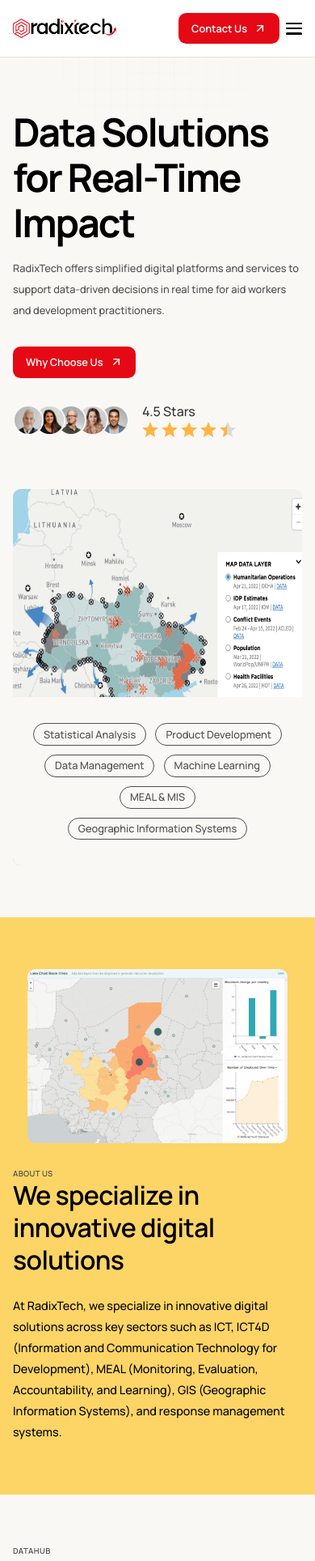
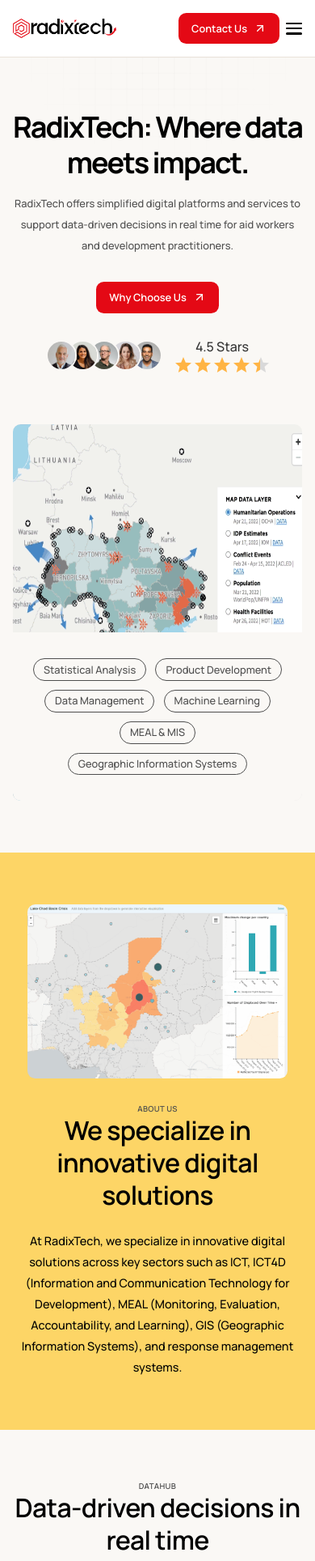
Before and after one commit to tahabaigdev/radixtech, a React (Vite) app: page / in a window 390 px wide. Shown: the top 1928 px of the page at 81% size. Built offline with nearby package versions, Linux system fonts and the light colour scheme.

Commit message:
Project Updated

```diff
--- a/src/components/About_Sec/About_Sec.jsx
+++ b/src/components/About_Sec/About_Sec.jsx
@@ -45,6 +45,7 @@
             initial="hidden"
             animate={inView ? "visible" : "hidden"}
             transition={{ duration: 0.5, delay: 0.3 }}
+            className="text-center sm:text-left"
           >
             <Common_Heading
               title="We specialize in innovative digital solutions"
--- a/src/components/Datahub_Sec/Datahub_Sec.jsx
+++ b/src/components/Datahub_Sec/Datahub_Sec.jsx
@@ -26,7 +26,7 @@
           animate={headingInView ? "visible" : "hidden"}
           variants={fadeInVariants}
           transition={{ duration: 0.5, ease: "easeOut" }}
-          className="flex items-start justify-between gap-[4rem]"
+          className="flex items-start justify-between gap-[4rem] text-center sm:text-left"
         >
           <div>
             <Common_Heading
--- a/src/components/Hero_Sec/Hero_Sec.jsx
+++ b/src/components/Hero_Sec/Hero_Sec.jsx
@@ -32,14 +32,14 @@
       <div className="container relative z-[1] py-[8rem]">
         <div className="grid grid-cols-1 items-center gap-[8rem] xl:grid-cols-2">
           <motion.div
-            className="flex flex-col"
+            className="flex flex-col items-center text-center sm:items-start sm:text-left"
             initial="hidden"
             animate="visible"
             transition={{ duration: 0.5, delay: 0.3 }}
             variants={leftColumnVariants}
           >
-            <h1 className="text-[6rem] font-bold leading-[7rem] tracking-[-2px] text-blackColor sm:text-[7rem] sm:leading-[8rem]">
-              Data Solutions for Real-Time Impact
+            <h1 className="text-[4.5rem] font-bold leading-[5.5rem] tracking-[-2px] text-blackColor sm:text-[6rem] sm:leading-[7rem]">
+              RadixTech: Where data meets impact.
             </h1>
 
             <p className="mb-[4rem] mt-[2rem] text-[1.6rem] font-medium leading-[3.2rem] text-textPrimary">
--- a/src/components/Insights_Sec/Insights_Sec.jsx
+++ b/src/components/Insights_Sec/Insights_Sec.jsx
@@ -36,7 +36,7 @@
             animate={headingInView ? "visible" : "hidden"}
             variants={fadeInVariants}
             transition={{ duration: 0.5, ease: "easeOut" }}
-            className="max-w-[100rem]"
+            className="max-w-[100rem] text-center sm:text-left"
           >
             <Common_Heading
               title="Check out our latest news while you're on the go!"
--- a/src/components/Testimonials_Sec/Testimonials_Sec.jsx
+++ b/src/components/Testimonials_Sec/Testimonials_Sec.jsx
@@ -17,7 +17,7 @@
   return (
     <section>
       <div className="container py-[8rem] xl:py-[10rem]">
-        <div>
+        <div className="text-center sm:text-left">
           <Common_Heading
             title="Client Voices: What Our Customers Have to Say"
             subTitle="Testimonials"
--- a/src/components/What_We_Sec/What_We_Sec.jsx
+++ b/src/components/What_We_Sec/What_We_Sec.jsx
@@ -19,7 +19,7 @@
   return (
     <section className="bg-[#FDD566]">
       <div className="container py-[8rem] xl:py-[10rem]">
-        <div className="flex items-start justify-between gap-[8rem]">
+        <div className="flex items-start justify-between gap-[8rem] text-center sm:text-left">
           <motion.div
             ref={headingRef}
             initial="hidden"
```
